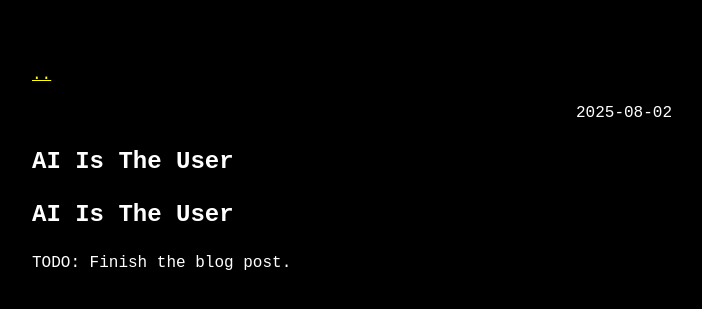
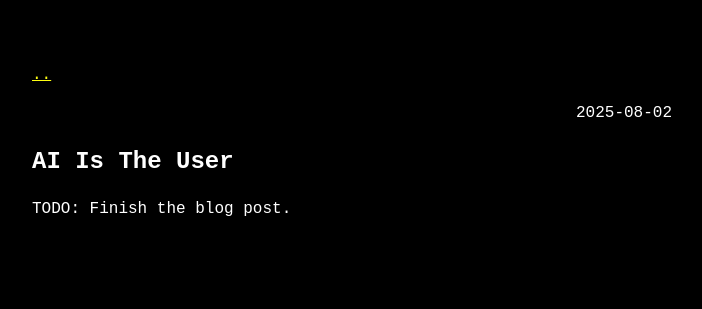
Before and after one commit to technoyoda/technoyoda.github.io, a Jekyll site: the page built from _posts/2025-08-02-ai-is-the-user.md, in a window 1280 px wide. Shown: the top 309 px of the page, without its empty margins (288-990 px from the left). Built offline with Jekyll 4.4.1, drawn with Linux system fonts in a browser that asks for light colours.

Commit message:
tweeks to blog

```diff
--- a/_posts/2025-08-02-ai-is-the-user.md
+++ b/_posts/2025-08-02-ai-is-the-user.md
@@ -5,7 +5,4 @@ date: 2025-08-02
 categories: blog
 ---
 
-# AI Is The User
-
-
 TODO: Finish the blog post.
```
Also changed, not shown: _posts/2025-01-25-hello-world.md (+0 -2 lines).
